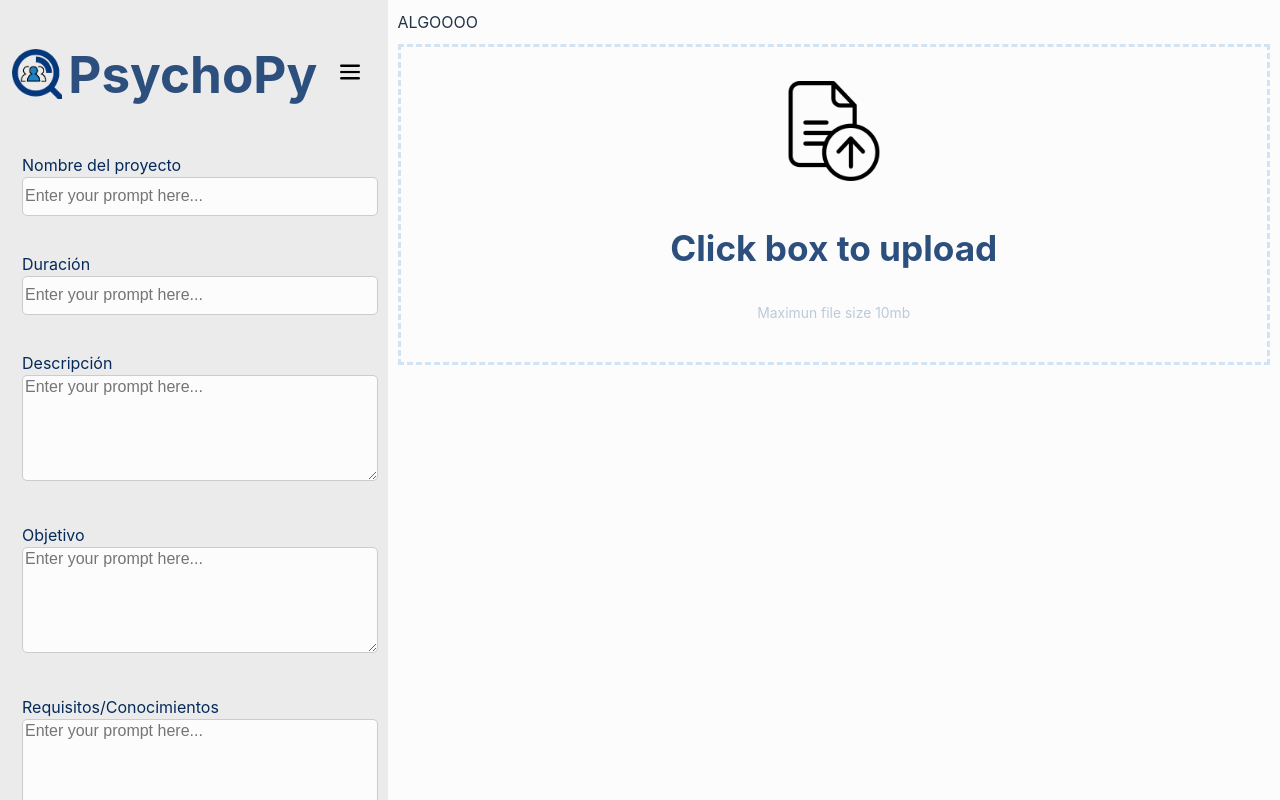
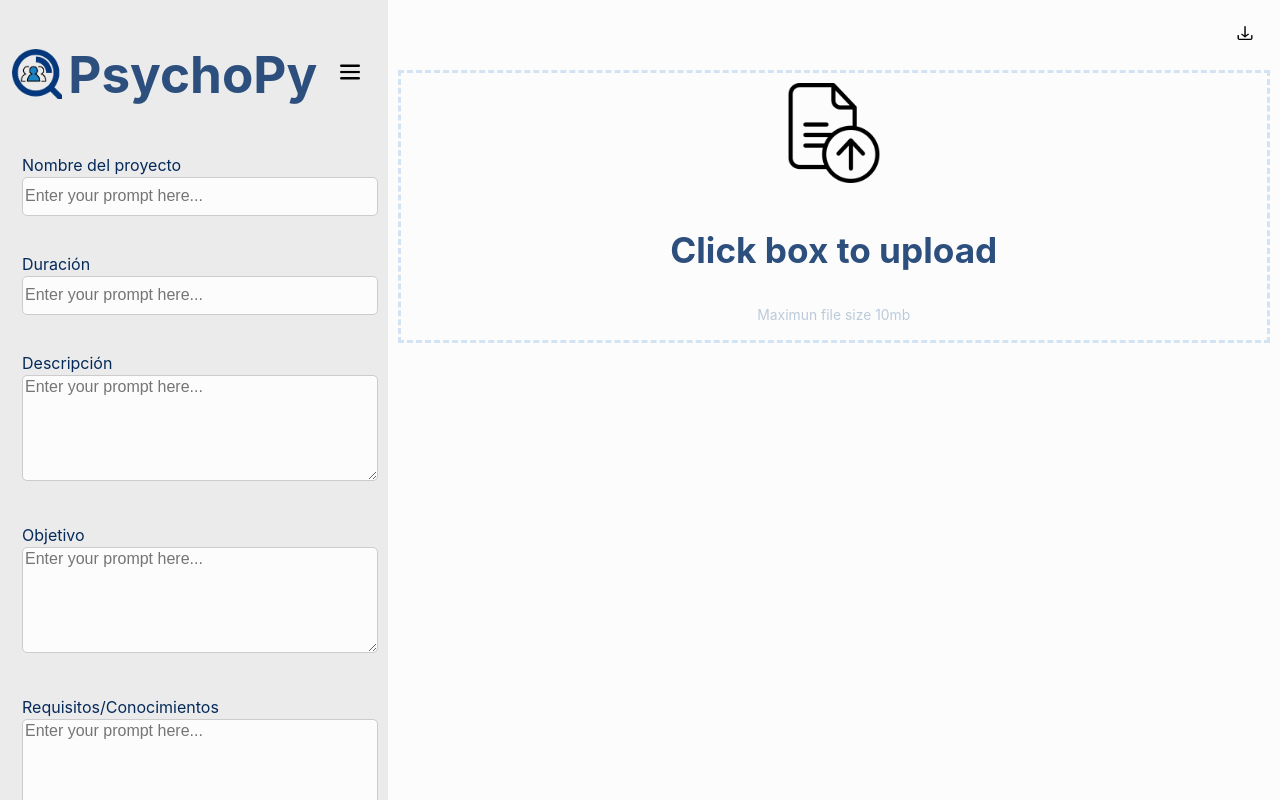
Before and after one commit to BryanEstrada003/PsychoPy-Project, a React (Vite) app: page / in a window 1280 px wide. Built offline with nearby package versions, Linux system fonts and the light colour scheme.

Commit message:
Modify button download-history and output

```diff
--- a/src/App.css
+++ b/src/App.css
@@ -140,13 +140,12 @@ button img {
   color: #e6e6e6;
 }
 
-.dark h1, .dark p {
+.dark h1,.dark h3, .dark p {
   color: #fff;
 }
 
 .current-chat {
   width: 450px;
-  margin: auto;
   padding: 2rem;
   background: #ffffff;
   border-radius: 25px;
@@ -156,15 +155,16 @@ button img {
 .file-upload {
   text-align: center;
   border: 3px dashed rgb(210, 227, 244);
-  padding: 1.5rem;
   position: relative;
   cursor: pointer;
 }
+
 .file-upload p {
+  margin-top: 0;
   font-size: 0.87rem;
-  margin-top: 10px;
   color: #bbcada;
 }
+
 .file-upload input {
   display: block;
   height: 100%;
@@ -187,3 +187,28 @@ button img {
   width: 100px;  /* Cambia esto al tamaño que desees */
   height: auto;  /* Esto mantendrá la proporción de la imagen */
 }
+
+.dark-mode .file-upload {
+  background-color: transparent; /* Esto hará que el fondo sea transparente */
+  color: #fff;
+}
+
+.dark-mode .transparent-button {
+  color: #fff;
+}
+
+.dark-mode .large-icon {
+  filter: invert(1); /* Esto invertirá los colores de la imagen */
+}
+
+#download-history button {
+  border: none; /* Esto eliminará el borde del botón */
+  background: none; /* Esto eliminará el fondo del botón */
+  padding: 0; /* Esto eliminará el relleno del botón */
+  width: 50px; /* Esto establecerá el ancho del botón */
+  height: 50px; /* Esto establecerá la altura del botón */
+}
+
+#download-history button:hover {
+  background-color: #b1b1b1; /* Esto cambiará el color de fondo del botón a gris claro cuando el cursor pase por encima */
+}
--- a/src/App.jsx
+++ b/src/App.jsx
@@ -2,6 +2,8 @@ import Chat from './components/Chat.jsx'
 import React, { useState } from 'react';
 import './App.css';
 import iconPage from './assets/icon-page.png';
+import downloadImg from './assets/download.png';
+import downloadDarkImg from './assets/download - dark.png';
 import iconPageDark from './assets/icon-page - dark.png'; // Asegúrate de reemplazar './assets/icon-page-dark.png' con la ruta a tu archivo de imagen de icono oscuro
 import iconUploadFile from './assets/file.png';
 import nightModeIcon from './assets/night-mode.png';
@@ -59,13 +61,15 @@ function App() {
         <Chat darkMode={darkMode} />
       </div>
       <div id="current-chat" className={`${darkMode ? 'dark' : ''}`}>
-        <div id='download-history'>
-          ALGOOOO
+        <div id='download-history' style={{ textAlign: 'right' }} className={darkMode ? 'dark-mode' : ''}>
+          <button className={darkMode ? 'dark-mode' : ''}>
+            <img src={darkMode ? downloadDarkImg : downloadImg} alt="Download" />
+          </button>
         </div>
         <div id='chat-messages'>
           <div className="file-upload">
-            <button className="transparent-button">
-              <img className="large-icon" src={iconUploadFile} alt="upload" />
+            <button className={`transparent-button ${darkMode ? 'dark-mode' : ''}`}>
+              <img className={`large-icon ${darkMode ? 'dark' : ''}`} src={iconUploadFile} alt="upload" />
             </button>
             <h3>Click box to upload</h3>
             <p>Maximun file size 10mb</p>
--- a/src/index.css
+++ b/src/index.css
@@ -109,6 +109,7 @@ button:focus-visible {
 }
 
 #chat-messages {
+  max-height: 1000px;
   flex: 3; /* Esto hará que #chat-messages tome 3/4 del espacio disponible */
   overflow-y: auto; /* Esto permitirá el desplazamiento si los mensajes del chat son muy largos */
 }
```
Also changed, not shown: src/assets/download - dark.png (added).
